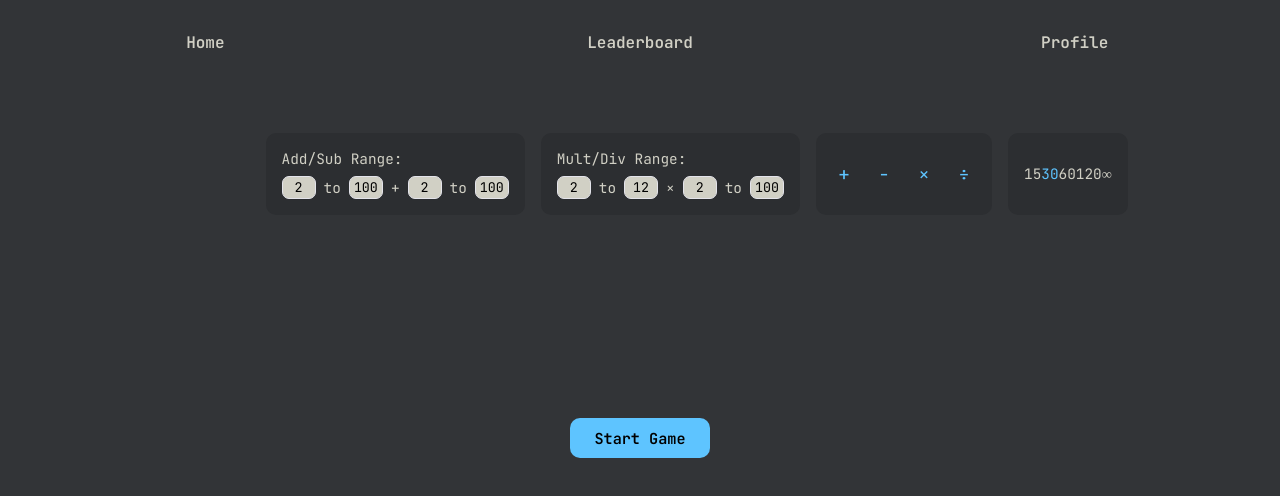
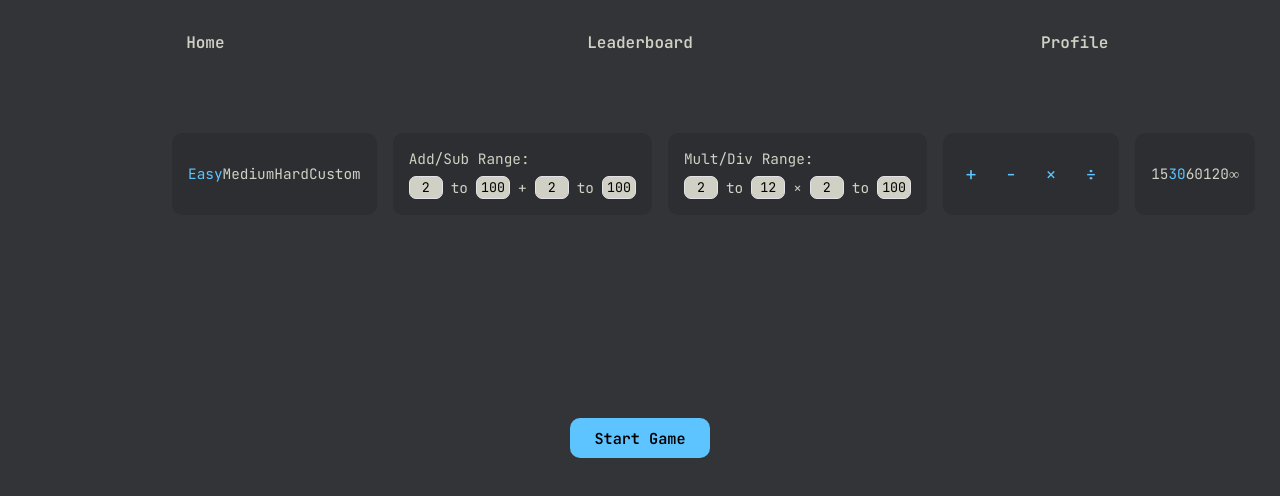
Before and after one commit to dbu79/math-game, a React (Vite) app: page / in a window 1280 px wide. Shown: the top 496 px of the page. Built offline with nearby package versions, Linux system fonts and the light colour scheme.

Commit message:
Add difficulty levels

```diff
--- a/src/components/Game.jsx
+++ b/src/components/Game.jsx
@@ -1,7 +1,8 @@
-import { use, useEffect, useState } from "react"
+import { useEffect, useState } from "react"
 import PlayingScreen from "./game/PlayScreen"
 import StartScreen from "./game/StartScreen"
 import EndScreen from "./game/EndScreen"
+import { DIFFICULTIES } from "../functions/Difficulties"
 
 function Game() {
     const DEFAULT_RANGES = {
@@ -22,7 +23,7 @@ function Game() {
     const [infMode, setInfMode] = useState(false)
     const [equationLog, setEquationLog] = useState([])
     const [ranges, setRanges] = useState(DEFAULT_RANGES)
-    const [difficulty, setDifficulty] = useState("medium")
+    const [difficulty, setDifficulty] = useState("easy")
 
     const isRunning = hasStarted && time > 0
 
@@ -66,6 +67,12 @@ function Game() {
         }))
     }
 
+    function onDifficultyChange(level) {
+        setDifficulty(level)
+        if (level !== "custom") {
+            setRanges(DIFFICULTIES[level].ranges)
+        }
+    }
     function logSkipped(equation) {
         setEquationLog(prev => [...prev, {...equation, result: "skipped"}])
     }
@@ -110,7 +117,7 @@ function Game() {
                     onSkip={() => setSkipped(s => s + 1)}
                     onLogCorrect={logCorrect}
                     onLogSkipped={logSkipped}
-                    onRestart={startGame}
+                    onRestart={onRestart}
                     infMode={infMode}/>
             ) : (
                 <StartScreen
@@ -121,6 +128,8 @@ function Game() {
                 onOperatorsChange={setOperators}
                 selectedTime={selectedTime}
                 setSelectedTime={setSelectedTime}
+                difficulty={difficulty}
+                onDifficultyChange={onDifficultyChange}
                 />
             )}
         </div>
--- a/src/components/game/StartScreen.jsx
+++ b/src/components/game/StartScreen.jsx
@@ -1,9 +1,10 @@
 import SettingsBar from "../settings/SettingsBar"
 
-function StartScreen({ onStart, ranges, onRangeChange, operators, onOperatorsChange, selectedTime, setSelectedTime }) {
+function StartScreen({ onStart, ranges, onRangeChange, operators, onOperatorsChange, selectedTime, setSelectedTime, difficulty, onDifficultyChange }) {
     return (
         <>
         <SettingsBar
+        difficulty={difficulty} onDifficultyChange={onDifficultyChange}
         ranges={ranges} onRangeChange={onRangeChange}
         selectedTime={selectedTime} setSelectedTime={setSelectedTime}
         operators={operators} onOperatorsChange={onOperatorsChange}
--- a/src/components/settings/Difficulty.jsx
+++ b/src/components/settings/Difficulty.jsx
@@ -0,0 +1,50 @@
+function DifficultyTab({ difficulty, onDifficultyChange }) {
+    return (
+        <div className="difficulty-settings">
+            <input
+            className="difficulty-toggle"
+            type="radio"
+            id="toggle-easy"
+            name="difficulty"
+            value="easy"
+            checked={difficulty === "easy"}
+            onChange={() => onDifficultyChange("easy")}
+            />
+            <label className="difficulty-label" htmlFor="toggle-easy">Easy</label>
+
+            <input
+            className="difficulty-toggle"
+            type="radio"
+            id="toggle-medium"
+            name="difficulty"
+            value="medium"
+            checked={difficulty === "medium"}
+            onChange={() => onDifficultyChange("medium")}
+            />
+            <label className="difficulty-label" htmlFor="toggle-medium">Medium</label>
+
+            <input
+            className="difficulty-toggle"
+            type="radio"
+            id="toggle-hard"
+            name="difficulty"
+            value="hard"
+            checked={difficulty === "hard"}
+            onChange={() => onDifficultyChange("hard")}
+            />
+
+            <label className="difficulty-label" htmlFor="toggle-hard">Hard</label>
+            <input
+            className="difficulty-toggle"
+            type="radio"
+            id="toggle-custom"
+            name="difficulty"
+            value="custom"
+            checked={difficulty === "custom"}
+            onChange={() => onDifficultyChange("custom")}/>
+            <label className="difficulty-label" htmlFor="toggle-custom">Custom</label>
+        </div>
+    )
+}
+
+export default DifficultyTab
--- a/src/components/settings/SettingsBar.jsx
+++ b/src/components/settings/SettingsBar.jsx
@@ -1,9 +1,14 @@
 import QuestionSettings from "./QuestionSettings"
+import DifficultyTab from "./Difficulty"
+import { useEffect, useState } from "react";
 
-function SettingsBar({ ranges, onRangeChange, selectedTime, setSelectedTime, operators, onOperatorsChange }) {
-
+function SettingsBar({ difficulty, onDifficultyChange, ranges, onRangeChange, selectedTime, setSelectedTime, operators, onOperatorsChange }) {
     return (
         <section className="settings-bar">
+            <DifficultyTab
+                difficulty={difficulty}
+                onDifficultyChange={onDifficultyChange}
+            />
             <QuestionSettings
                 ranges={ranges}
                 onRangeChange={onRangeChange}
@@ -12,6 +17,7 @@ function SettingsBar({ ranges, onRangeChange, selectedTime, setSelectedTime, ope
                 operators={operators}
                 onOperatorsChange={onOperatorsChange}
             />
+
             <div className="time-settings">
                 <input
                 className="time-toggle"
@@ -68,4 +74,5 @@ function SettingsBar({ ranges, onRangeChange, selectedTime, setSelectedTime, ope
     )
 }
 
+
 export default SettingsBar
--- /dev/null
+++ b/src/functions/Difficulties.js
@@ -0,0 +1,26 @@
+export const DIFFICULTIES = {
+    easy: {
+        ranges: {
+            add1: { min: 2, max: 100 },
+            add2: { min: 2, max: 100 },
+            mul1: { min: 2, max: 12 },
+            mul2: { min: 2, max: 100 },
+        }
+    },
+    medium: {
+        ranges: {
+            add1: { min: 10, max: 500 },
+            add2: { min: 10, max: 500 },
+            mul1: { min: 2, max: 19 },
+            mul2: { min: 2, max: 50 },
+        }
+    },
+    hard: {
+        ranges: {
+            add1: { min: 50, max: 1000 },
+            add2: { min: 50, max: 1000 },
+            mul1: { min: 2, max: 25 },
+            mul2: { min: 2, max: 100 },
+        }
+    },
+}
--- a/src/index.css
+++ b/src/index.css
@@ -124,8 +124,38 @@ a {
     align-items: stretch;
     gap: var(--space-2);
     padding: 5rem 0rem 0rem;
-    width: 60%;
+    width: 75%;
 
+}
+
+.difficulty-settings {
+    flex: 1;
+    display: flex;
+    align-items: center;
+    background: var(--surface);
+    padding: 1rem;
+    border-radius: var(--radius);
+
+}
+
+.difficulty-toggle {
+    position: absolute;
+    opacity: 0;
+    width: 1px;
+    height: 1px;
+}
+
+.difficulty-label {
+    flex: 1;
+    display: flex;
+    align-items: center;
+    justify-content: center;
+    /* height: 2rem; */
+    font-size: 0.9rem;
+    cursor: pointer;
+    user-select: none;
+    transition: color 0.15s;
+    font-family: var(--font-sans);
 }
 
 .settings-box {
@@ -172,7 +202,7 @@ a {
     margin: 0;
 }
 
-/* ---- Toggles ---- */
+/* ---- Operator Toggle---- */
 
 .operator-settings {
     flex: 1;
@@ -204,12 +234,16 @@ a {
 }
 
 .operator-toggle:checked + .operator-label,
-.time-toggle:checked + .time-label {
+.time-toggle:checked + .time-label,
+.difficulty-toggle:checked + .difficulty-label {
     color: var(--accent);
 }
 .operator-toggle:hover {
     background: var(--accent-hover);
 }
+
+/* ---- Time Toggle ---- */
+
 
 .time-settings {
     flex: 1;
@@ -326,6 +360,7 @@ a {
 
 button {
     padding: 0.6rem 1.5rem;
+    font-family: var(--font-sans);
     font-size: 0.95rem;
     font-weight: 600;
     color: black;
@@ -383,6 +418,5 @@ button:active {
 
 .play-again-button {
     margin-top: 2.25rem;
-    font-family: var(--font-sans);
     align-items: flex-start;
 }
```
